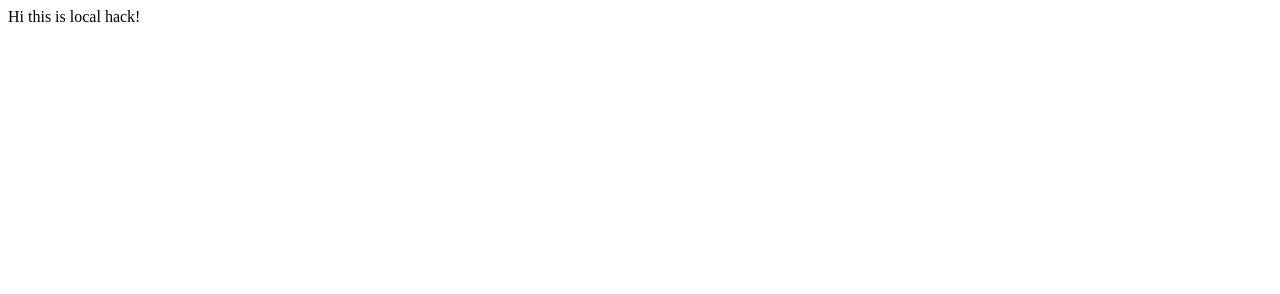
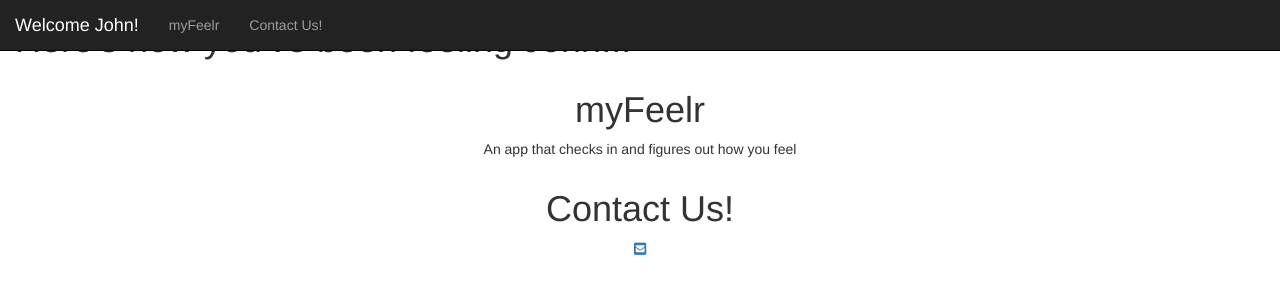
Before and after one commit to anooj-shah/LocalHackDay, a plain HTML site: page localhack/index.html in a window 1280 px wide. Drawn offline with nearby package versions, Linux system fonts and the light colour scheme.

Commit message:
Update index.html

```diff
--- a/localhack/index.html
+++ b/localhack/index.html
@@ -1,4 +1,74 @@
 <!DOCTYPE html>
-<html>
-<head>Hi this is local hack!</head>
+<html lang="en">
+
+<head>
+  <meta name="viewport" content="width=device-width, initial-scale=1">
+  <script src="https://code.jquery.com/jquery-3.3.1.min.js" integrity="sha256-FgpCb/KJQlLNfOu91ta32o/NMZxltwRo8QtmkMRdAu8=" crossorigin="anonymous">
+  </script>
+  <script src="//cdnjs.cloudflare.com/ajax/libs/jquery.matchHeight/0.7.0/jquery.matchHeight-min.js"></script>
+  <script src="https://maxcdn.bootstrapcdn.com/bootstrap/3.3.7/js/bootstrap.min.js"></script>
+  <link rel="stylesheet" href="https://maxcdn.bootstrapcdn.com/bootstrap/3.3.7/css/bootstrap.min.css">
+  <script src="Feelr.js"></script>
+  <link rel="stylesheet" type="text/css" href="/Feelr.css">
+  <link rel="stylesheet" href="https://cdn.rawgit.com/konpa/devicon/df6431e323547add1b4cf45992913f15286456d3/devicon.min.css">
+  <link rel="stylesheet" href="https://use.fontawesome.com/releases/v5.0.11/css/all.css" integrity="sha384-p2jx59pefphTFIpeqCcISO9MdVfIm4pNnsL08A6v5vaQc4owkQqxMV8kg4Yvhaw/" crossorigin="anonymous">
+  <link href="//fonts.googleapis.com/css?family=Barlow+Semi+Condensed" rel="stylesheet">
+</head>
+
+<body>
+
+  <nav class="navbar navbar-inverse navbar-fixed-top">
+    <div class="container-fluid">
+      <div class="navbar-header">
+        <button type="button" class="navbar-toggle" data-toggle="collapse" data-target="#myNavbar">
+         <span class="icon-bar"></span>
+         <span class="icon-bar"></span>
+         <span class="icon-bar"></span>
+       </button>
+        <a class="navbar-brand" href="#home">Welcome John!</a>
+      </div>
+      <div class="collapse navbar-collapse " id="myNavbar">
+        <ul class="nav navbar-nav">
+          <li><a href="#myFeelr">myFeelr</a></li>
+          <li><a href="#contact">Contact Us!</a></li>
+        </ul>
+      </div>
+    </div>
+  </nav>
+
+  <div class="parallax1">
+    <div class="container-fluid" id="home">
+      <div class="outer">
+        <h1 class="name">Here's how you've been feeling John...</h1>
+      </div>
+    </div>
+
+    <div id="myFeelr" class="container-fluid text-center">
+      <div class="outer">
+        <div class="middle">
+          <div class="inner">
+            <h1 class="titles">myFeelr</h1>
+            <p class="blocktext">An app that checks in and figures out how you feel</p>
+          </div>
+        </div>
+      </div>
+    </div>
+
+    <div id="contact" class="container-fluid text-center">
+      <div class="outer">
+        <div class="middle">
+          <div class="inner">
+            <h1 class="titles">Contact Us!</h1>
+            <div class="center contact-icons">
+              <a href="mailto:feelR@gmail.com"><i class="fas fa-envelope-square"></i></a>
+              <a> </a>
+            </div>
+          </div>
+        </div>
+      </div>
+    </div>
+  </div>
+
+</body>
+
 </html>
```
